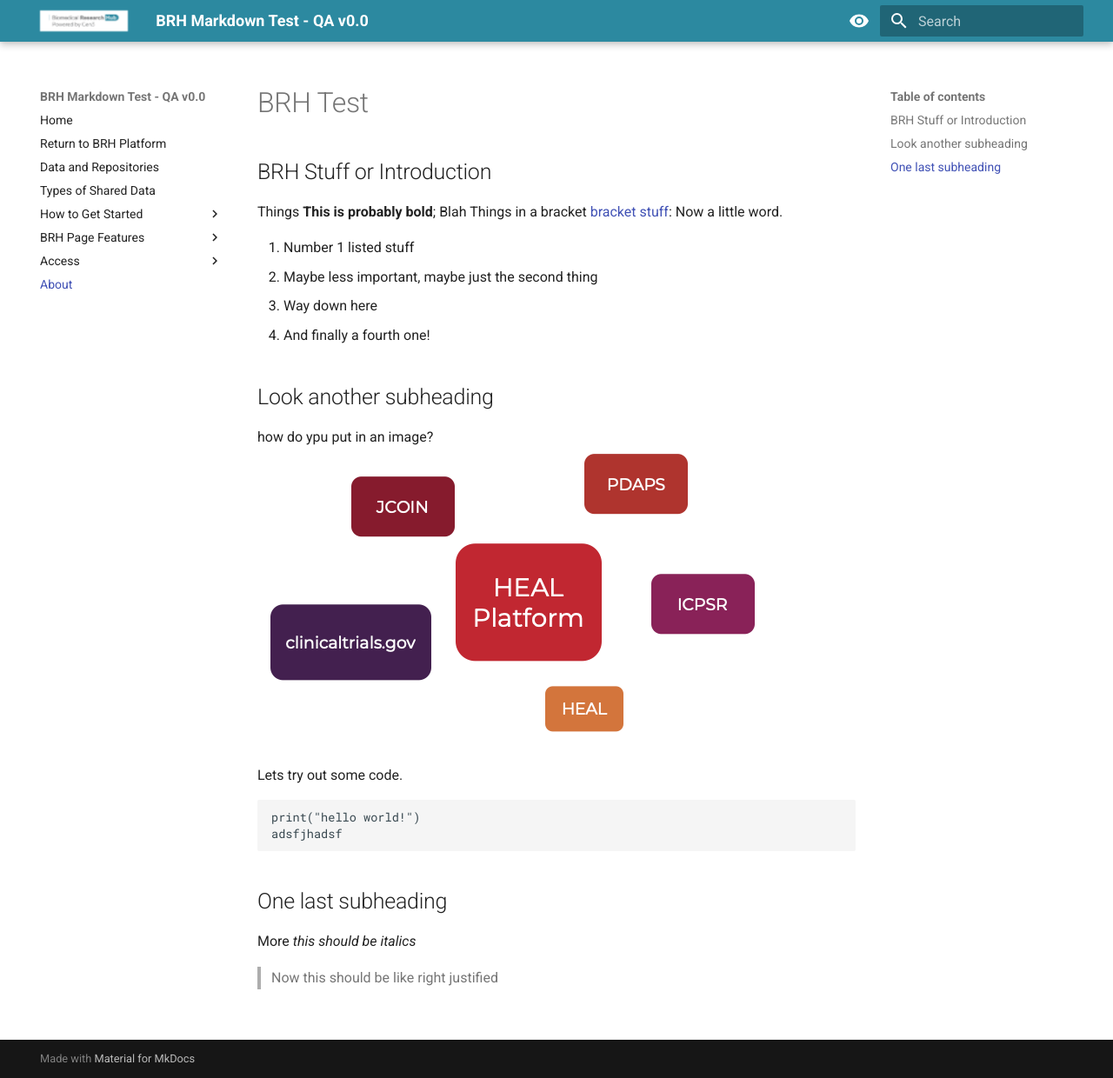
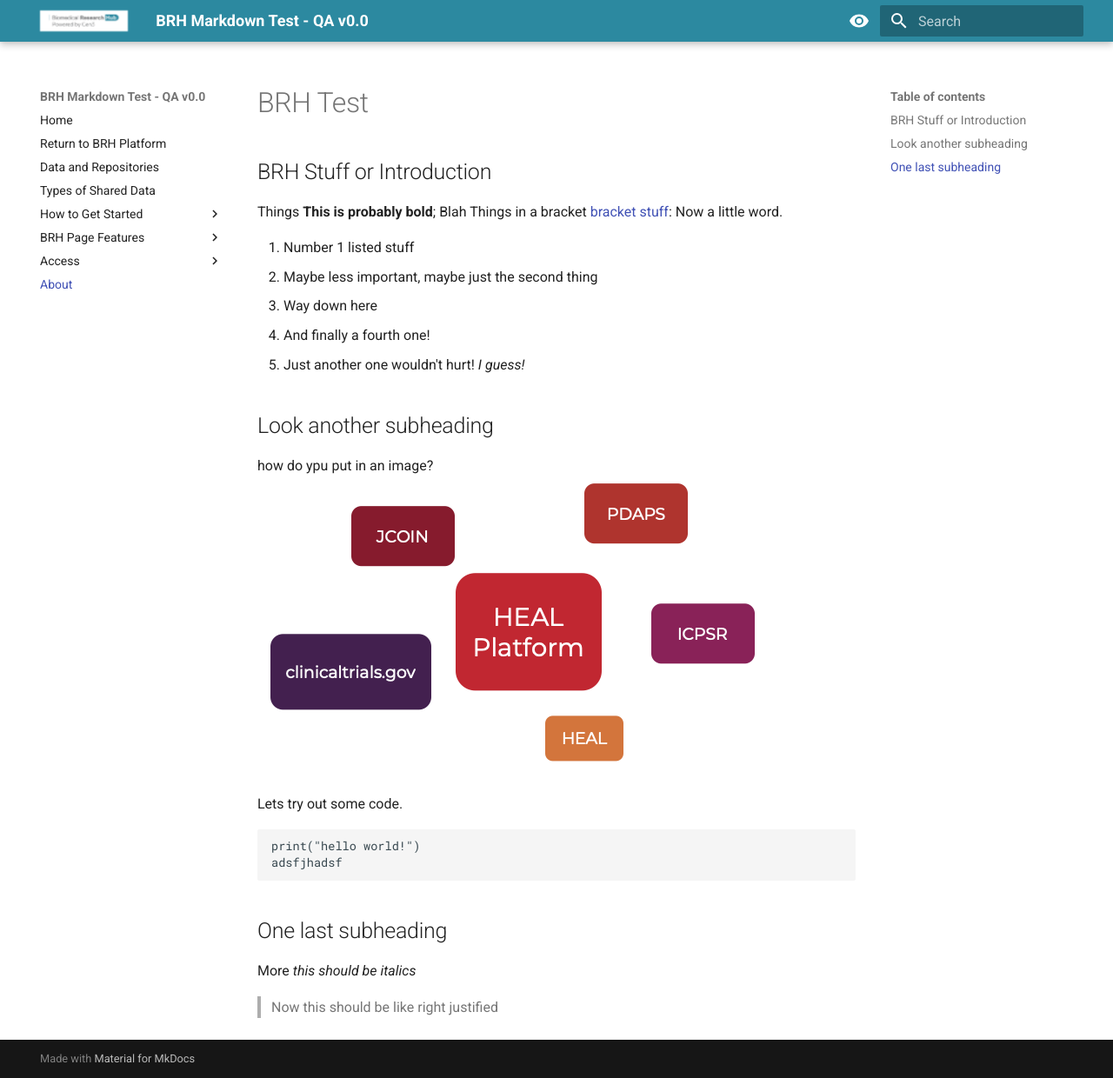
Before and after one commit to uc-cdis/BRH-documentation, an MkDocs documentation site: the page built from docs/about.md, in a window 1280 px wide and 1240 px high. Shown: the whole window at 87% size. Built offline with MkDocs 1.6.1 and Material for MkDocs 9.7.7, drawn with Linux system fonts in a browser that asks for light colours.

Commit message:
Updating another round of MD

```diff
--- a/docs/about.md
+++ b/docs/about.md
@@ -9,6 +9,7 @@
 2. Maybe less important, maybe just the second thing
 3. Way down here
 4. And finally a fourth one!
+5. Just another one wouldn't hurt! *_I guess!_*
 
 ## Look another subheading
 
```
Also changed, not shown: 1 other file.
